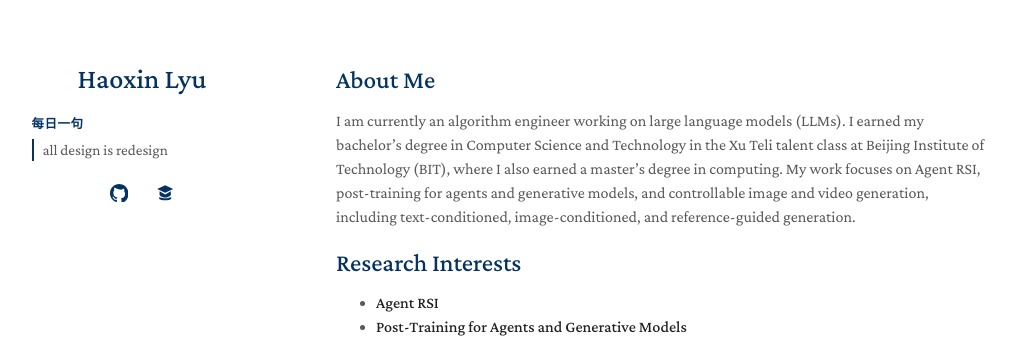
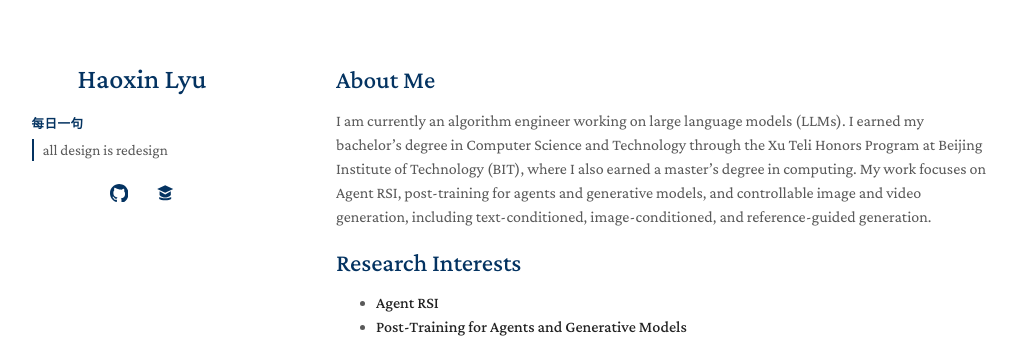
Before and after one commit to eternalld/eternalld.github.io, a Jekyll site: the page built from index.md, in a window 1280 px wide. Shown: the top 338 px of the page, without its empty margins (134-1150 px from the left). Built offline with Jekyll 4.4.1, drawn with Linux system fonts in a browser that asks for light colours; comment, search, counter and statistics services are not loaded.

Commit message:
Use Xu Teli Honors Program in the biography.
Replace the provisional class translation and keep the Chinese class name off the page.

Co-authored-by: Eternal_LD <eternalld@users.noreply.github.com>

```diff
--- a/_config.yml
+++ b/_config.yml
@@ -5,7 +5,7 @@ keywords: Haoxin Lyu
 canonical: https://eternalld.github.io/
 github_link: https://github.com/eternalld
 scholar_link: "https://scholar.google.com/citations?user=lMEcQNwAAAAJ&hl=zh-CN"
-bio: "I am currently an algorithm engineer working on large language models (LLMs). I earned my bachelor's degree in Computer Science and Technology in the Xu Teli talent class at Beijing Institute of Technology (BIT), where I also earned a master's degree in computing. My work focuses on Agent RSI, post-training for agents and generative models, and controllable image and video generation, including text-conditioned, image-conditioned, and reference-guided generation."
+bio: "I am currently an algorithm engineer working on large language models (LLMs). I earned my bachelor's degree in Computer Science and Technology through the Xu Teli Honors Program at Beijing Institute of Technology (BIT), where I also earned a master's degree in computing. My work focuses on Agent RSI, post-training for agents and generative models, and controllable image and video generation, including text-conditioned, image-conditioned, and reference-guided generation."
 favicon: ./assets/img/favicon.png
 favicon_dark: ./assets/img/favicon-dark.png
 enable_footnote: true
```
Also changed, not shown: docs/superpowers/specs/2026-11-23-about-interests-design.md (+3 -2 lines), tests/integration/built-site.test.mjs (+2 -1 lines), tests/profile-content.test.mjs (+3 -2 lines).
